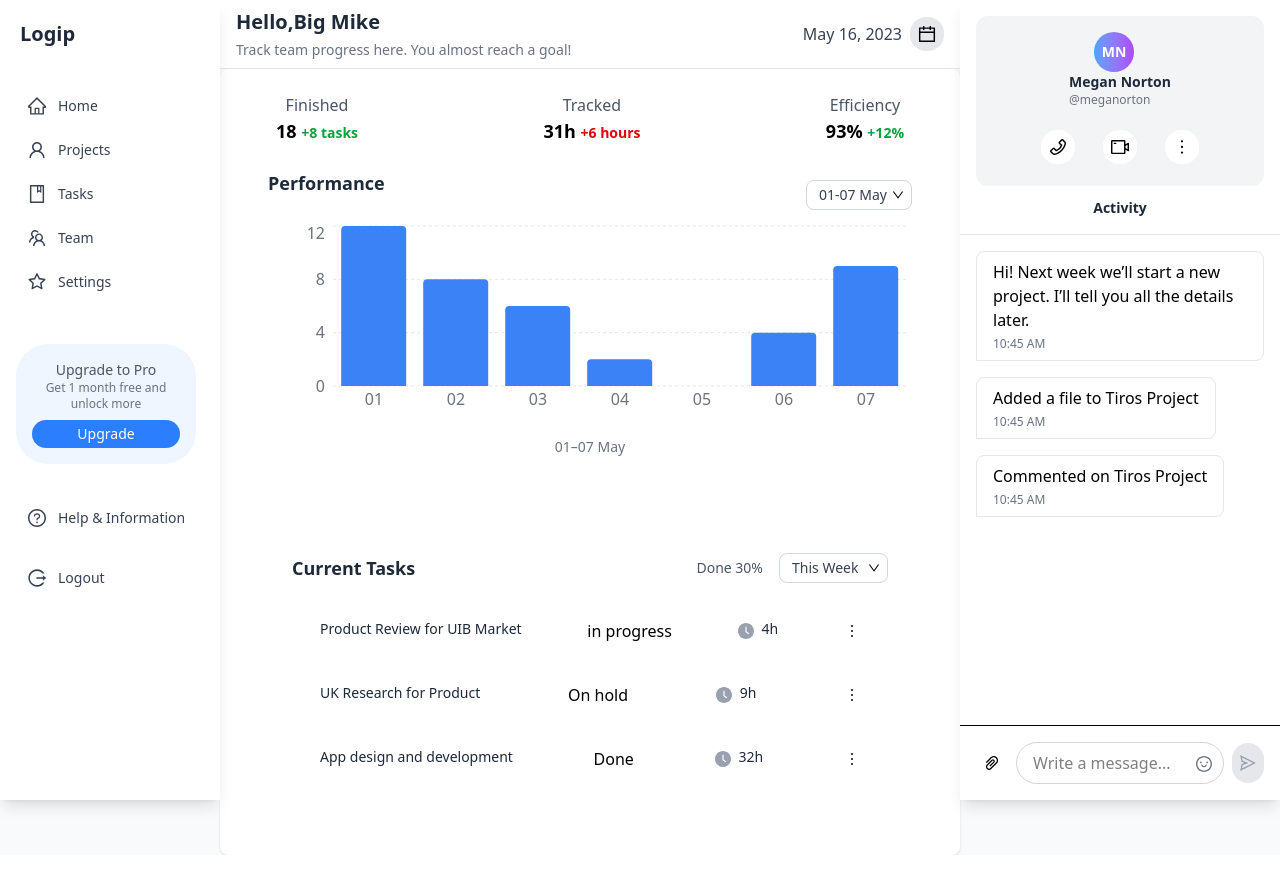
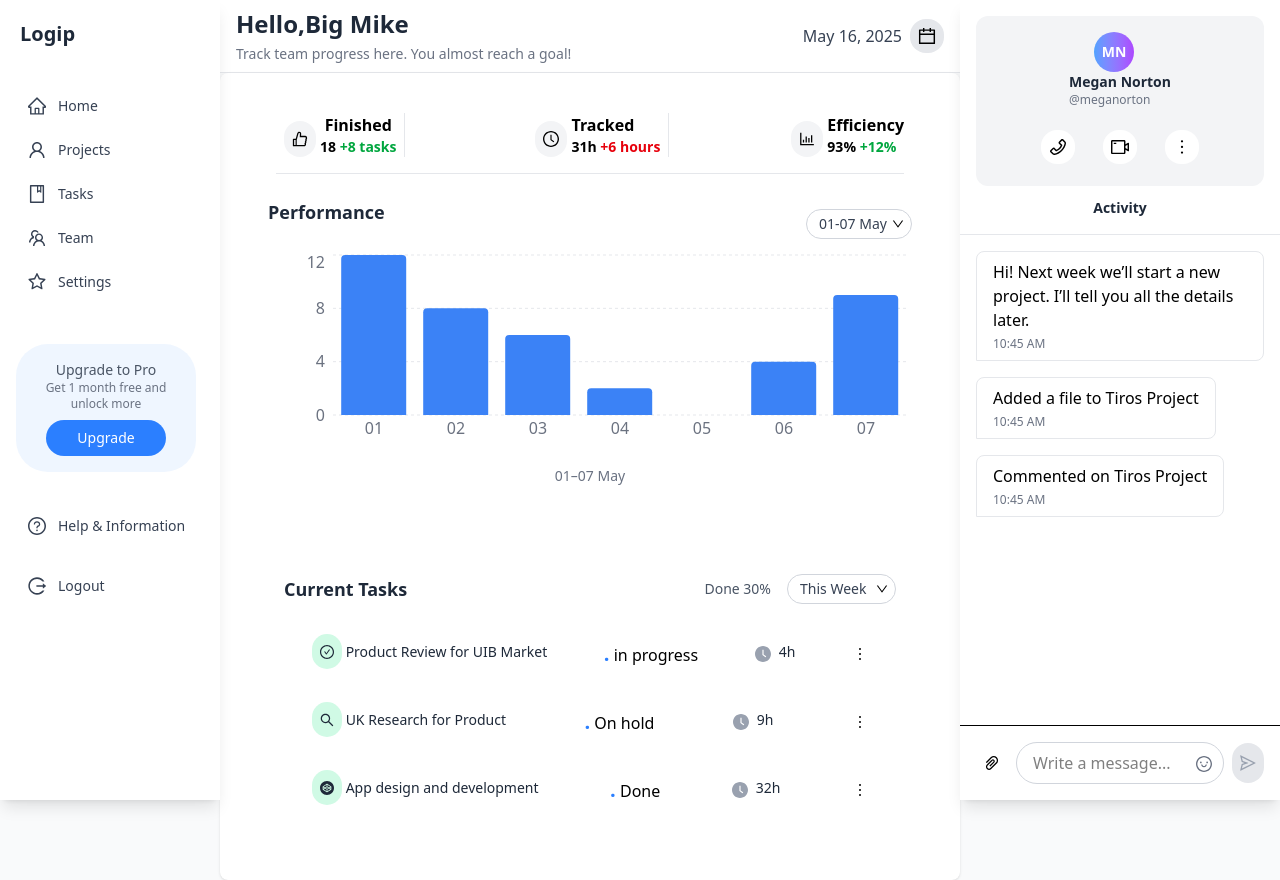
Before and after one commit to ChidiebereMichael18/test, a React (Vite) app: page /dashboard in a window 1280 px wide. Before the commit the page ends 855 px from the top, so only its background shows below. Built offline with nearby package versions, Linux system fonts and the light colour scheme.

Commit message:
goodnight

```diff
--- a/index.html
+++ b/index.html
@@ -4,7 +4,7 @@
     <meta charset="UTF-8" />
     <link rel="icon" type="image/svg+xml" href="/vite.svg" />
     <meta name="viewport" content="width=device-width, initial-scale=1.0" />
-    <title>LogiP Dashboard</title>
+    <title>Logip Dashboard</title>
   </head>
   <body>
     <div id="root"></div>
--- a/src/components/layout/Header.jsx
+++ b/src/components/layout/Header.jsx
@@ -16,7 +16,7 @@ const Header = () => {
             />
           )}
           <div className="flex flex-col">
-            <h1 className="text-xl font-bold text-gray-800">Hello,Big Mike</h1>
+            <h1 className="text-xl md:text-2xl font-bold text-gray-800">Hello,Big Mike</h1>
             <span className="text-sm text-gray-500 mt-1">
               Track team progress here. You almost reach a goal!
             </span>
@@ -24,7 +24,7 @@ const Header = () => {
         </div>
 
         <div className="flex items-center ">
-          <h3 className="text-base font-medium mr-2 text-gray-700">May 16, 2023</h3>
+          <h3 className="text-base font-medium mr-2 text-gray-700">May 16, 2025</h3>
           <CalendarOutlined className="text-blue-500 bg-gray-200 p-2 rounded-2xl text-lg" />
         </div>
       </div>
--- a/src/components/ui/PerformanceStats.jsx
+++ b/src/components/ui/PerformanceStats.jsx
@@ -33,7 +33,7 @@ const PerformanceStats = () => {
                       <select
                         value={selectedWeek}
                         onChange={(e) => setSelectedWeek(e.target.value)}
-                        className="appearance-none bg-white border border-gray-300 rounded-lg py-1 px-3 pr-6 text-sm text-gray-700 focus:outline-none focus:ring-1 focus:ring-blue-500 focus:border-transparent cursor-pointer"
+                        className="appearance-none bg-white border border-gray-300 rounded-2xl py-1 px-3 pr-6 text-sm text-gray-700 focus:outline-none focus:ring-1 focus:ring-blue-500 focus:border-transparent cursor-pointer"
                       >
                         {weekOptions.map(option => (
                           <option key={option.value} value={option.value}>
--- a/src/components/ui/Tasks.jsx
+++ b/src/components/ui/Tasks.jsx
@@ -4,8 +4,11 @@ import {
   MoreOutlined,
   DownOutlined,
   ClockCircleOutlined,
-  ClockCircleFilled
+  ClockCircleFilled,
+  SearchOutlined,
+  CodepenCircleFilled
 } from '@ant-design/icons';
+import { icons } from 'antd/es/image/PreviewGroup';
 
 const Tasks = () => {
   const [selectedWeek, setSelectedWeek] = useState('thisWeek');
@@ -14,6 +17,7 @@ const Tasks = () => {
     {
       id: 1,
       title: "Product Review for UIB Market",
+      icon : <CheckCircleOutlined />,
       status: "in progress",
       progress: 30,
       time: "4h"
@@ -21,6 +25,7 @@ const Tasks = () => {
     {
       id: 2,
       title: "UK Research for Product",
+      icon : <SearchOutlined />,
       status: "On hold",
       progress: 0,
       time: "9h"
@@ -28,6 +33,7 @@ const Tasks = () => {
     {
       id: 3,
       title: "App design and development",
+      icon : <CodepenCircleFilled />,
       status: "Done",
       progress: 100,
       time: "32h"
@@ -59,7 +65,7 @@ const Tasks = () => {
 //   };
 
   return (
-    <div className="bg-white p-6 mb-6 md:mx-6 mx-4">
+    <div className="bg-white p-4 mb-6 md:mx-6 ">
       {/* Header with Week Selector */}
       <div className="flex items-center justify-between mb-6">
         <h2 className="text-lg font-semibold text-gray-800">Current Tasks</h2>
@@ -73,7 +79,7 @@ const Tasks = () => {
             <select
               value={selectedWeek}
               onChange={(e) => setSelectedWeek(e.target.value)}
-              className="appearance-none bg-white border border-gray-300 rounded-lg py-1 px-3 pr-6 text-sm text-gray-700 focus:outline-none focus:ring-1 focus:ring-blue-500 focus:border-transparent cursor-pointer"
+              className="appearance-none bg-white border border-gray-300 rounded-2xl py-1 px-3 pr-6 text-sm text-gray-700 focus:outline-none focus:ring-1 focus:ring-blue-500 focus:border-transparent cursor-pointer"
             >
               {weekOptions.map(option => (
                 <option key={option.value} value={option.value}>
@@ -91,11 +97,11 @@ const Tasks = () => {
         {tasksData.map(task => (
           <div key={task.id} className="flex items-center justify-between space-x-4 p-3 ">
             <div>
-              <h4 className="text-sm font-medium text-gray-800 mb-1">{task.title}</h4>
+              <h4 className="text-sm font-medium text-gray-800 mb-1">  <span className='bg-emerald-100 p-2 rounded-4xl'>{task.icon}</span> {task.title}</h4>
             </div>
 
             <div>
-                <h4>{task.status}</h4>
+                <h4><span className='text-xl font-extrabold text-blue-500'>.</span> {task.status}</h4>
             </div>
 
             <div className='flex text-gray-400 items-center space-x-2'>
--- a/src/components/ui/Upgrade.jsx
+++ b/src/components/ui/Upgrade.jsx
@@ -3,7 +3,7 @@ const Upgrade = () => {
     <div className="mt-6 p-4 bg-blue-50 rounded-4xl ml-4 w-45 text-center">
       <p className="text-sm text-gray-600">Upgrade to Pro</p>
       <p className="text-xs text-gray-500">Get 1 month free and unlock more</p>
-      <button className="mt-2 w-full bg-blue-500 cursor-pointer text-white text-sm py-1 rounded-4xl">Upgrade</button>
+      <button className="mt-2 w-30 bg-blue-500 cursor-pointer text-white text-sm py-2 rounded-4xl">Upgrade</button>
     </div>
   );
 };
--- a/src/pages/Home.jsx
+++ b/src/pages/Home.jsx
@@ -1,22 +1,41 @@
 import React from 'react'
 import Tasks from '../components/ui/Tasks'
 import PerformanceStats from '../components/ui/PerformanceStats'
+import { LikeOutlined, ClockCircleOutlined, BarChartOutlined} from '@ant-design/icons';
 
 function Home() {
   return (
     <div>
-      <div className="flex items-center md:mx-8 mx-4 justify-between">
-        <div className="text-center">
-          <p className="text-gray-600">Finished</p>
-          <p className="text-lg font-bold">18 <span className="text-sm text-green-600">+8 tasks</span></p>
+      <div className="flex py-4 border-b border-gray-200 md:mx-8 justify-between">
+        <div className="text-center flex space-x-1 border-r px-2 border-gray-200">
+          <div className='flex text-black '>
+            <LikeOutlined className='bg-gray-100 p-2 rounded-2xl mt-2'/>
+            </div>
+          <div className=''>
+            <p className="text-black font-bold">Finished</p>
+            <p className="text-sm font-bold">18 <span className="text-sm text-green-600">+8 tasks</span></p>
+          </div>
         </div>
-        <div className="text-center">
-          <p className="text-gray-600">Tracked</p>
-          <p className="text-lg font-bold">31h <span className="text-sm text-red-600">+6 hours</span></p>
+
+        <div className="flex text-black space-x-1 border-r px-2 border-gray-200">
+            <div className='flex text-black '>
+            <ClockCircleOutlined className='bg-gray-100 p-2 rounded-2xl mt-2'/>
+            </div>
+          <div>
+            <p className="text-black font-bold">Tracked</p>
+            <p className="text-sm font-bold">31h <span className="text-sm text-red-600">+6 hours</span></p>
+          </div>
         </div>
-        <div className="text-center">
-          <p className="text-gray-600">Efficiency</p>
-          <p className="text-lg font-bold">93% <span className="text-sm text-green-600">+12%</span></p>
+
+
+        <div className="flex text-black space-x-1">
+            <div className='flex text-black '>
+            <BarChartOutlined className='bg-gray-100 p-2 rounded-2xl mt-2'/>
+            </div>
+          <div>
+            <p className="text-black font-bold">Efficiency</p>
+            <p className="text-sm font-bold">93% <span className="text-sm text-green-600">+12%</span></p>
+          </div>
         </div>
       </div>
       <PerformanceStats/>
```
